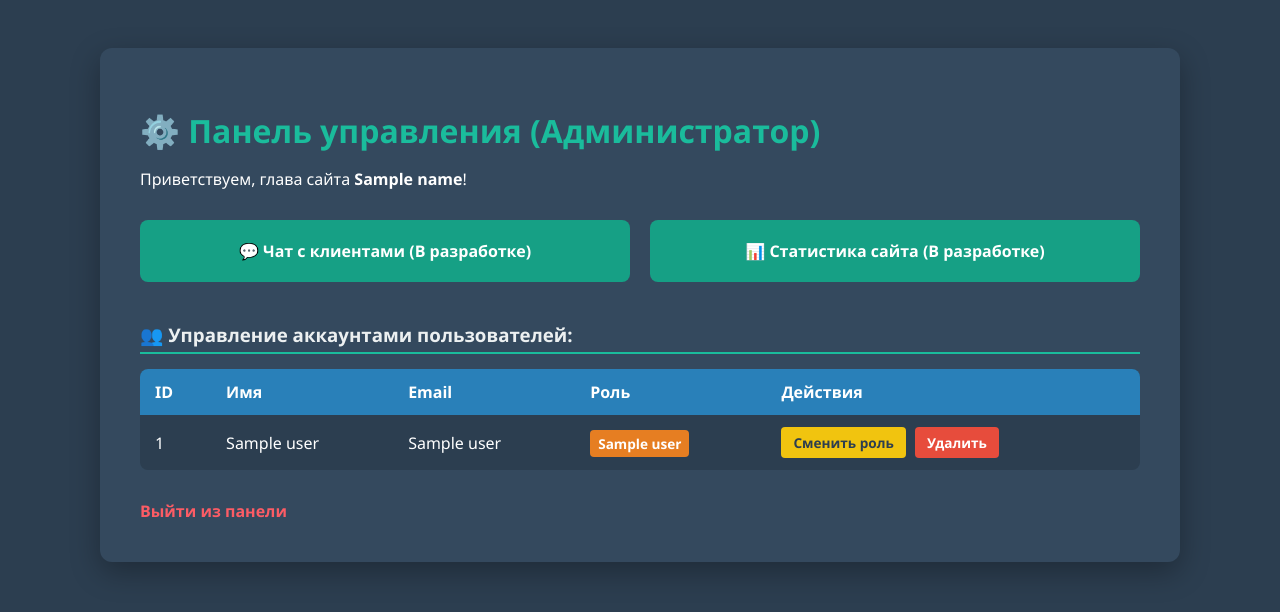
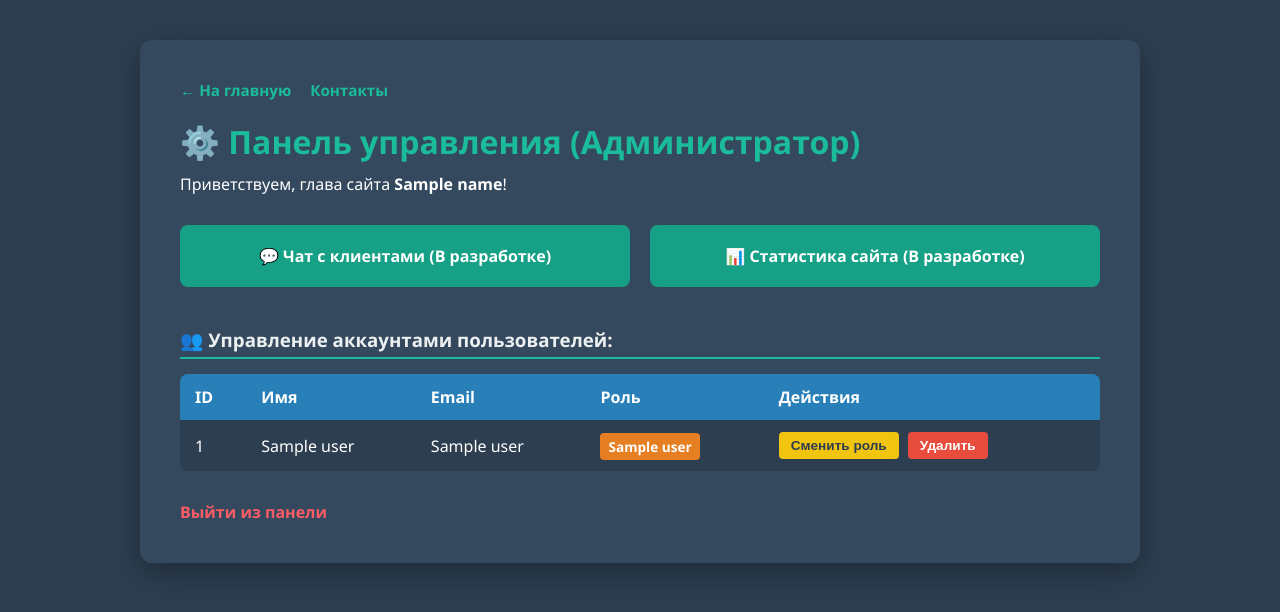
Before and after one commit to Oleg637-droid/VoRrex2, a Flask app: template templates/admin.html in a window 1280 px wide. Shown: the top 612 px of the page. Run offline with Flask 3, Linux system fonts and the light colour scheme; the template is opened without the code that fills it: most values are stand-ins (such as "Sample title", 1, 10 or a date in 2020).

Commit message:
Update admin.html

```diff
--- a/templates/admin.html
+++ b/templates/admin.html
@@ -2,8 +2,10 @@
 <html lang="ru">
 <head>
     <meta charset="UTF-8">
-    <title>Панель администратора</title>
+    <title>Панель администратора — VoRtex</title>
     <style>
+        /* Оригинальные стили панели */
+        * { box-sizing: border-box; margin: 0; padding: 0; }
         body { font-family: 'Segoe UI', sans-serif; background: #2c3e50; color: white; padding: 40px; }
         .panel { background: #34495e; padding: 40px; border-radius: 12px; max-width: 1000px; margin: 0 auto; box-shadow: 0 10px 30px rgba(0,0,0,0.3); }
         h1 { color: #1abc9c; margin-bottom: 10px; }
@@ -20,18 +22,28 @@
         .role-badge { background: #e67e22; padding: 4px 8px; border-radius: 4px; font-size: 0.85rem; font-weight: bold; }
         .role-badge.admin { background: #e74c3c; }
 
-        /* Стили для кнопок управления */
-        .btn-action { display: inline-block; padding: 6px 12px; border-radius: 4px; font-size: 0.85rem; text-decoration: none; font-weight: 600; margin-right: 5px; transition: 0.2s; }
+        /* Оптимизированные стили для тегов form и button управления */
+        .action-form { display: inline-block; margin-right: 5px; }
+        .btn-action { display: inline-block; padding: 6px 12px; border-radius: 4px; font-size: 0.85rem; font-weight: 600; border: none; cursor: pointer; transition: 0.2s; }
         .btn-role { background: #f1c40f; color: #2c3e50; }
         .btn-role:hover { background: #f39c12; }
         .btn-delete { background: #e74c3c; color: white; }
         .btn-delete:hover { background: #c0392b; }
 
+        /* Навигационные ссылки */
+        .nav-links { margin-bottom: 20px; font-size: 0.95rem; }
+        .nav-links a { color: #1abc9c; text-decoration: none; margin-right: 15px; font-weight: 600; }
+        .nav-links a:hover { text-decoration: underline; }
         .logout { display: inline-block; margin-top: 30px; color: #fc5c65; text-decoration: none; font-weight: bold; }
     </style>
 </head>
 <body>
     <div class="panel">
+        <div class="nav-links">
+            <a href="{{ url_for('home') }}">← На главную</a>
+            <a href="{{ url_for('contacts') }}">Контакты</a>
+        </div>
+
         <h1>⚙️ Панель управления (Администратор)</h1>
         <p>Приветствуем, глава сайта <strong>{{ name }}</strong>!</p>
 
@@ -60,8 +72,13 @@
                     <td><span class="role-badge {% if user[3] == 'admin' %}admin{% endif %}">{{ user[3] }}</span></td>
                     <td>
                         {% if user[2] != 'admin@test.com' %}
-                            <a href="/admin/toggle_role/{{ user[0] }}" class="btn-action btn-role">Сменить роль</a>
-                            <a href="/admin/delete/{{ user[0] }}" class="btn-action btn-delete" onclick="return confirm('Вы уверены, что хотите удалить этого пользователя?')">Удалить</a>
+                            <form action="{{ url_for('toggle_role', user_id=user[0]) }}" method="POST" class="action-form">
+                                <button type="submit" class="btn-action btn-role">Сменить роль</button>
+                            </form>
+
+                            <form action="{{ url_for('delete_user', user_id=user[0]) }}" method="POST" class="action-form" onsubmit="return confirm('Вы уверены, что хотите удалить этого пользователя?')">
+                                <button type="submit" class="btn-action btn-delete">Удалить</button>
+                            </form>
                         {% else %}
                             <span style="color: #95a5a6; font-style: italic;">Основной аккаунт</span>
                         {% endif %}
@@ -71,7 +88,7 @@
             </tbody>
         </table>
 
-        <a href="/logout" class="logout">Выйти из панели</a>
+        <a href="{{ url_for('logout') }}" class="logout">Выйти из панели</a>
     </div>
 </body>
 </html>
```
